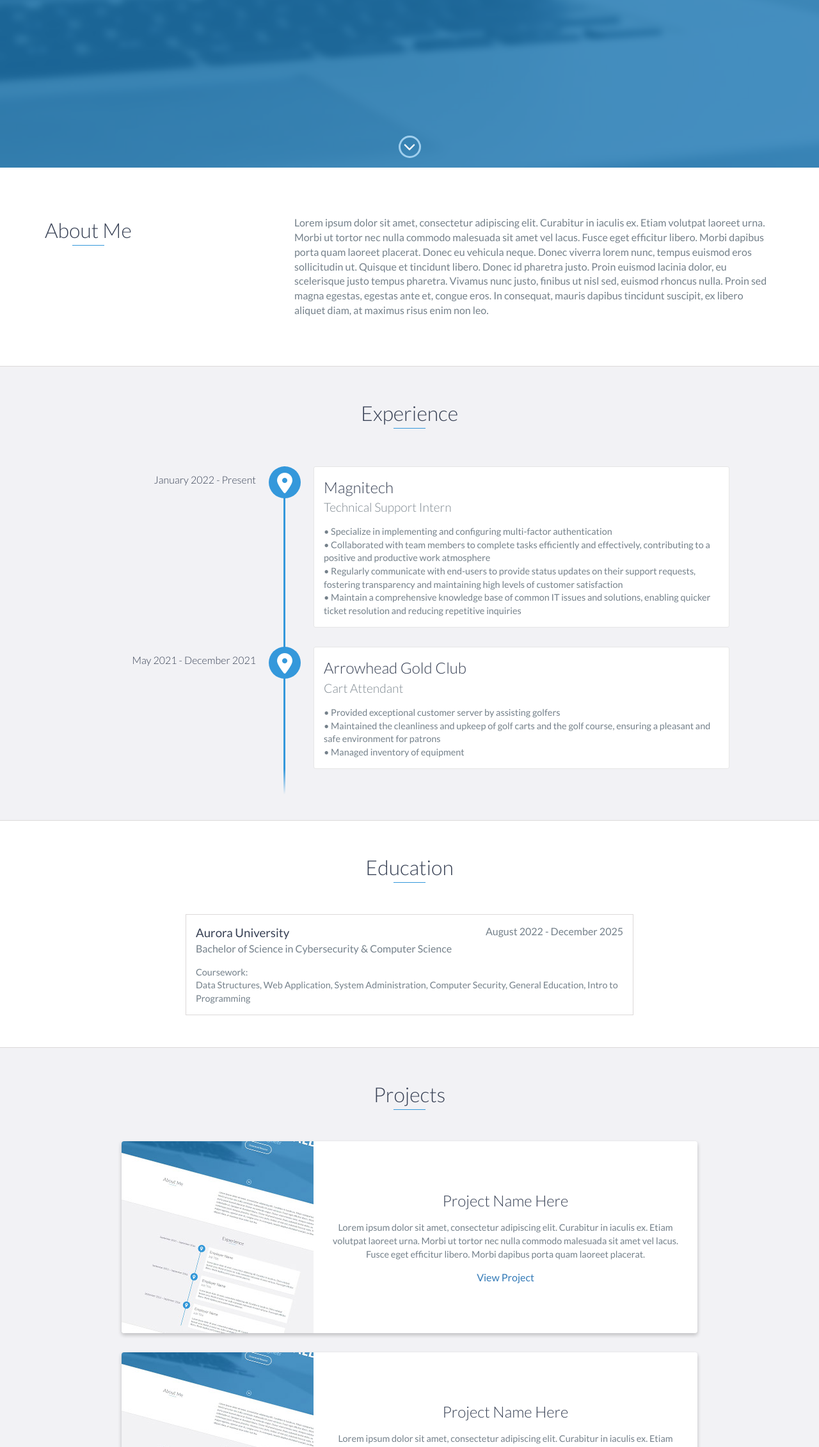
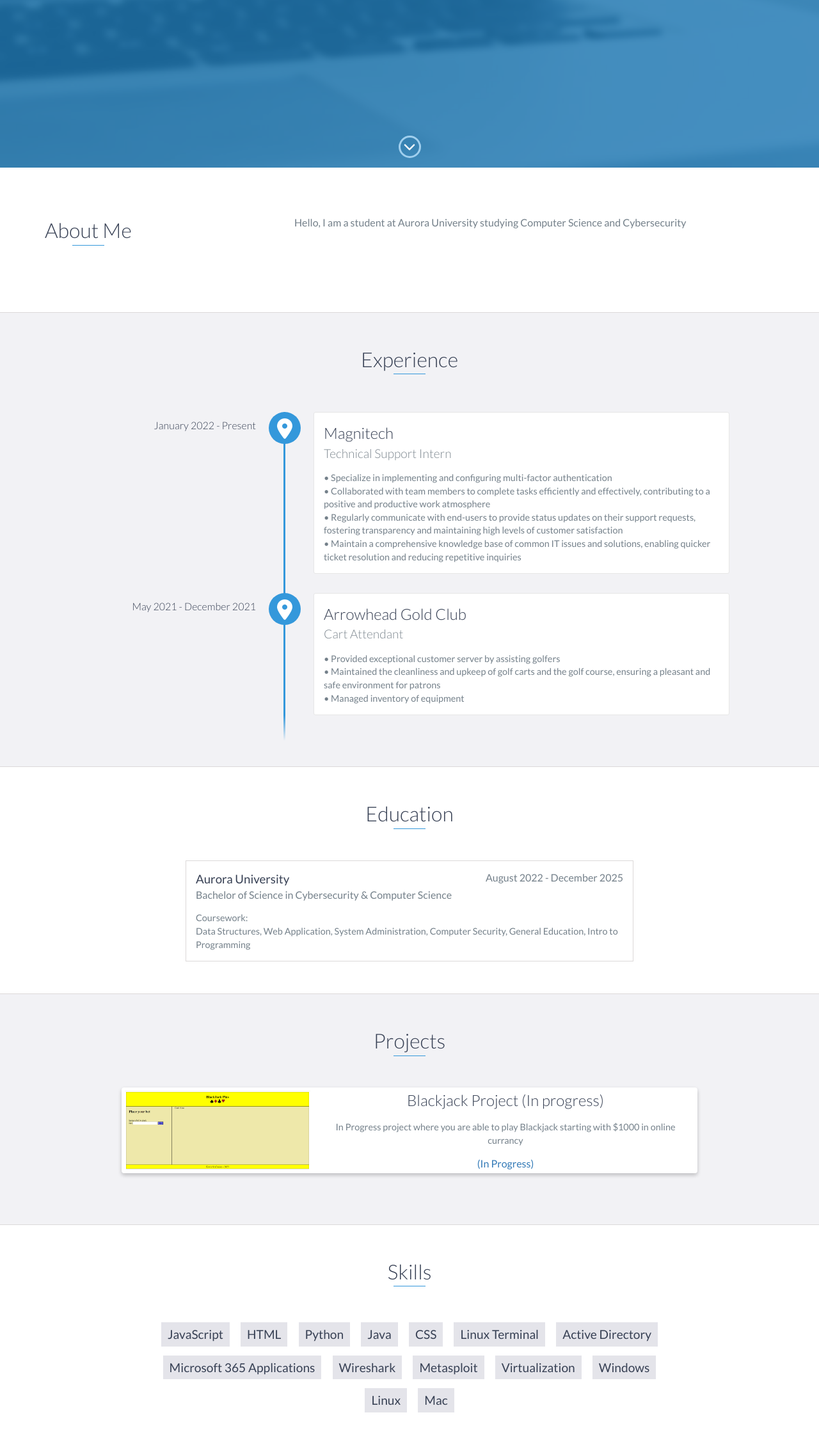
Before and after one commit to KevinSzafraniec/KevinSzafraniec.github.io, a plain HTML site: page index.html in a window 1280 px wide. Shown: the part 538-2800 px from the top of the page at 64% size. Drawn offline with nearby package versions, Linux system fonts and the light colour scheme.

Commit message:
Portfolio2 (In Progress)

```diff
--- a/index.html
+++ b/index.html
@@ -50,7 +50,7 @@
         <div id="lead-content">
             <h1>Kevin Szafraniec</h1>
             <h2>Student at Aurora University</h2>
-            <a href="#" class="btn-rounded-white">Download Resume</a>
+            <a href="Kevin_Szafraniec_Resume.pdf" class="btn-rounded-white">Download Resume</a>
         </div>
         <!-- End #lead-content -->
 
@@ -73,9 +73,7 @@
                 </div>
                 <div class="col-md-8">
                     <p>
-                        Lorem ipsum dolor sit amet, consectetur adipiscing elit. Curabitur in iaculis ex. Etiam volutpat laoreet urna. Morbi ut tortor nec nulla commodo malesuada sit amet vel lacus. Fusce eget efficitur libero. Morbi dapibus porta quam laoreet placerat. Donec
-                        eu vehicula neque. Donec viverra lorem nunc, tempus euismod eros sollicitudin ut. Quisque et tincidunt libero. Donec id pharetra justo. Proin euismod lacinia dolor, eu scelerisque justo tempus pharetra. Vivamus nunc justo, finibus
-                        ut nisl sed, euismod rhoncus nulla. Proin sed magna egestas, egestas ante et, congue eros. In consequat, mauris dapibus tincidunt suscipit, ex libero aliquet diam, at maximus risus enim non leo.
+                        Hello, I am a student at Aurora University studying Computer Science and Cybersecurity
                     </p>
                 </div>
             </div>
@@ -135,31 +133,15 @@
             <div class="row">
                 <div class="project shadow-large">
                     <div class="project-image">
-                        <img src="images/project.jpg" />
+                        <img src="images/project1.png" style="width: 300px; padding: 5px"/>
                     </div>
                     <!-- End .project-image -->
                     <div class="project-info">
-                        <h3>Project Name Here</h3>
+                        <h3>Blackjack Project (In progress)</h3>
                         <p>
-                            Lorem ipsum dolor sit amet, consectetur adipiscing elit. Curabitur in iaculis ex. Etiam volutpat laoreet urna. Morbi ut tortor nec nulla commodo malesuada sit amet vel lacus. Fusce eget efficitur libero. Morbi dapibus porta quam laoreet placerat.
+                            In Progress project where you are able to play Blackjack starting with $1000 in online currancy
                         </p>
-                        <a href="#">View Project</a>
-                    </div>
-                    <!-- End .project-info -->
-                </div>
-                <!-- End .project -->
-
-                <div class="project shadow-large">
-                    <div class="project-image">
-                        <img src="images/project.jpg" />
-                    </div>
-                    <!-- End .project-image -->
-                    <div class="project-info">
-                        <h3>Project Name Here</h3>
-                        <p>
-                            Lorem ipsum dolor sit amet, consectetur adipiscing elit. Curabitur in iaculis ex. Etiam volutpat laoreet urna. Morbi ut tortor nec nulla commodo malesuada sit amet vel lacus. Fusce eget efficitur libero. Morbi dapibus porta quam laoreet placerat.
-                        </p>
-                        <a href="#">View Project</a>
+                        <a href="#">(In Progress)</a>
                     </div>
                     <!-- End .project-info -->
                 </div>
```
Also changed, not shown: images/project1.png (added), 1 other file.
